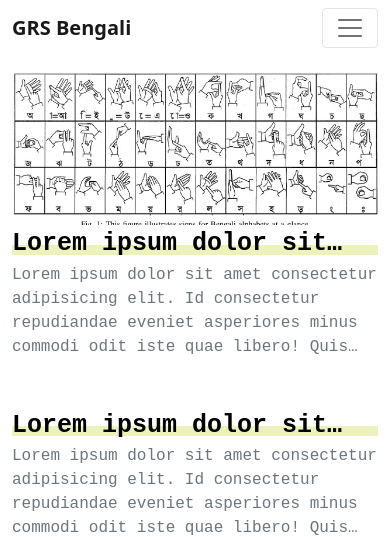
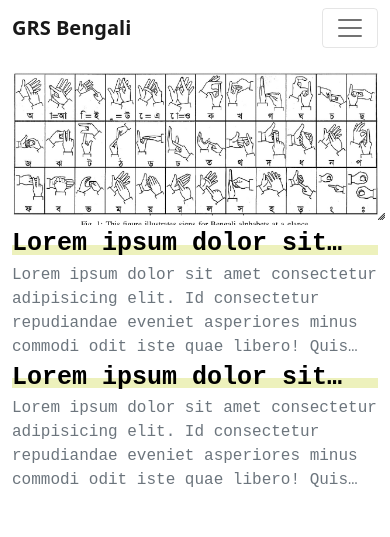
Before and after one commit to siamislam1603/demo_website, a Django app: page /view_det_ban/ in a window 390 px wide. Shown: the top 537 px of the page. Run offline with Django 3.2, Linux system fonts and the light colour scheme; data comes from the database, SQL or seed files in the repository; some libraries are stand-ins or nearby versions.

Commit message:
updated view details page bangla

```diff
--- a/detection_app/templates/view_page_ban.html
+++ b/detection_app/templates/view_page_ban.html
@@ -55,6 +55,15 @@ hr {
   margin: auto;
   width: 40%;
 }
+.width-66-percent{
+  width: 66.66666667%;
+}
+
+.custom-img {
+  width: 100%;
+  height: 100%;
+  object-position:center;
+}
 {% endblock %}
 {% block body %}
 
@@ -64,10 +73,10 @@ hr {
   <!--  </div>-->
   <div class="container mt-3">
       <div class="row">
-        <div class="col-md-4">
-          <img src="/media/{{det.image_1}}" class="img-fluid" alt="...">
+        <div class="col-md-4" id='resizeable-first-img'>
+          <img src="/media/{{det.image_1}}" class="custom-img" alt="...">
         </div>
-        <div class="col-md-8 mb-5">
+        <div class="col-md-8">
           <div class='fw-600 view-details-title overflow-text clamp-1'>Lorem ipsum dolor sit amet.</div>
           <small class="text-muted fs-6 overflow-text clamp-4">Lorem ipsum dolor sit amet consectetur adipisicing elit. Id consectetur repudiandae eveniet asperiores minus commodi odit iste quae libero! Quis voluptatum inventore rerum enim provident nihil, consequatur ad maiores minus!</small>
         </div>
@@ -75,15 +84,15 @@ hr {
           <div class='fw-600 view-details-title overflow-text clamp-1'>Lorem ipsum dolor sit amet.</div>
           <small class="text-muted fs-6 overflow-text clamp-4">Lorem ipsum dolor sit amet consectetur adipisicing elit. Id consectetur repudiandae eveniet asperiores minus commodi odit iste quae libero! Quis voluptatum inventore rerum enim provident nihil, consequatur ad maiores minus!</small>
         </div>
-        <div class="col-md-4">
-          <video class="ratio ratio-4x3" autoplay muted>
+        <div class="col-md-4" id='resizeable-video'>
+          <video class="w-100 h-100" autoplay muted>
             <source src="/media/{{det.video}}" type="video/mp4">
           <!--  <source src="movie.ogg" type="video/ogg">-->
     <!--        Your browser does not support the video tag.-->
             </video>
         </div>
-        <div class="col-md-4">
-          <img src="/media/{{det.image_2}}" class="img-fluid" alt="...">
+        <div class="col-md-4" id='resizeable-second-img'>
+          <img src="/media/{{det.image_2}}" class="custom-img" alt="...">
         </div>
         <div class="col-md-8">
           <div class='fw-600 view-details-title overflow-text clamp-1'>Lorem ipsum dolor sit amet.</div>
--- a/home/templates/base.html
+++ b/home/templates/base.html
@@ -6,6 +6,7 @@
     <meta name="viewport" content="width=device-width, initial-scale=1" />
 
     <!-- Bootstrap CSS -->
+    <link rel="stylesheet" type="text/css" href="https://cdnjs.cloudflare.com/ajax/libs/jqueryui/1.12.1/jquery-ui.css">
     <link
       href="https://cdn.jsdelivr.net/npm/bootstrap@5.0.2/dist/css/bootstrap.min.css"
       rel="stylesheet"
@@ -314,7 +315,15 @@
 
     <!-- <script src="//maxcdn.bootstrapcdn.com/bootstrap/4.1.1/js/bootstrap.min.js"></script> -->
     <script src="//cdnjs.cloudflare.com/ajax/libs/jquery/3.2.1/jquery.min.js"></script>
+    <script src="https://cdnjs.cloudflare.com/ajax/libs/jqueryui/1.12.1/jquery-ui.min.js"></script>
 
     {% block js %} {% endblock %}
+    <script>
+      $(document).ready(function(){
+        $("#resizeable-first-img").resizable();
+        $("#resizeable-video").resizable();
+        $("#resizeable-second-img").resizable();
+      })
+    </script>
   </body>
 </html>
```
